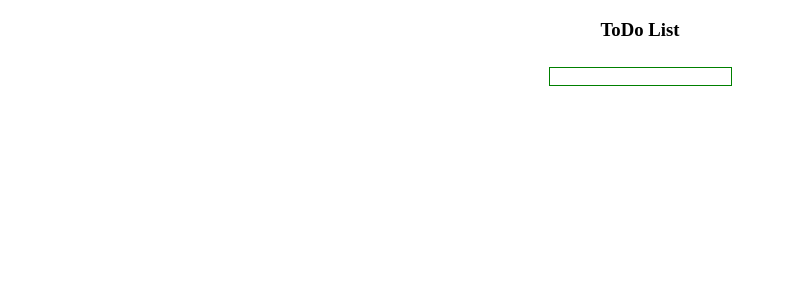
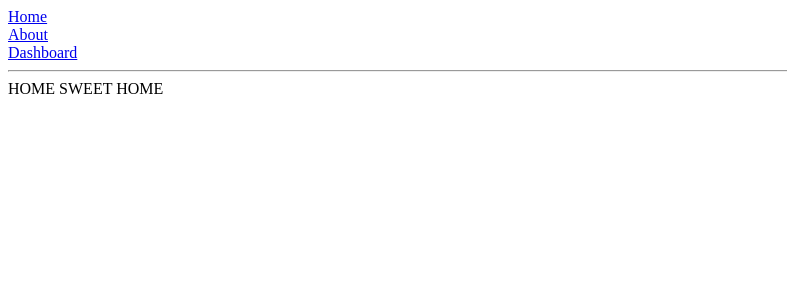
Before and after one commit to Marina8989/reactAppTest, a React (Create React App) app: page / in a window 1280 px wide. Shown: the top 300 px of the page, without its empty margins (0-787 px from the left). Built offline with nearby package versions, Linux system fonts and the light colour scheme.

Commit message:
react router parctice

```diff
--- a/package.json
+++ b/package.json
@@ -9,7 +9,9 @@
     "axios": "^0.21.4",
     "react": "^17.0.2",
     "react-dom": "^17.0.2",
+    "react-geolocation": "^1.0.4",
     "react-icons": "^4.2.0",
+    "react-navigator-geolocation": "^1.0.8",
     "react-router-dom": "^5.3.0",
     "react-scripts": "4.0.3",
     "styled-components": "^5.3.1",
--- a/src/App.js
+++ b/src/App.js
@@ -1,82 +1,45 @@
 import React from 'react';
-import styled from 'styled-components';
+import {BrowserRouter as Router, Switch, Route, Link} from 'react-router-dom';
 
-const Input = styled.input`
-    border: 1px solid green;
-    margin: .5rem 0;
-`
-const Container = styled.div`
-    margin: auto;
-    text-align: center;
-`
-
-class Form extends React.Component{
-    state={
-        inputValue: ''
-    }
-    handleChange = (e) => {
-      this.setState({inputValue: e.target.value})
-    }
-    handleSubmit = (e) => {
-      e.preventDefault();
-      this.props.handleSubmit(this.state.inputValue);
-      this.setState({inputValue: ''});
-    }
+class App extends React.Component{
     render(){
         return(
-            <form onSubmit={this.handleSubmit}>
-                <Input value={this.state.inputValue} onChange={this.handleChange} />
-            </form>
-        )
-    }
-}
+           <Router>
+               <div className='container'>
+                   <Link to='/'>Home</Link><br/>
+                   <Link to='/about'>About</Link><br/>
+                   <Link to='/dashboard'>Dashboard</Link><br/>
+               </div>
 
-const Button = (props) => {
-    return(
-        <button onClick={() => props.handleClick(props.item)}>{props.title}</button>
-    )
-}
+              <hr />
 
-class App extends React.Component{
-    state={
-        list: []
-    }
-    handleSubmit = (value) => {
-        const item = {
-            id: `${Math.random() * 20}`,
-            value,
-            toggle: false
-        }
-        const newList = [...this.state.list, item];
-        this.setState({list: newList});
-    }
-    handleClick = (item) => {
-      const newList = this.state.list.map(el => {
-          if(el === item) {
-             el.toggle = !el.toggle;
-          }
-          return el;
-      })
-      this.setState({list: newList});
-    }
-    render() {
-        console.log(this.state.list)
-        return(
-            <Container>
-              <h3>ToDo List</h3>
-              <Form handleSubmit={this.handleSubmit}/>
-              {this.state.list.map(item => {
-                  const {id, value} = item
-                  return(
-                      <div>
-                        <h5 key={id} className={this.state.list.toggle ? 'toggle' : ''}>{value}</h5>
-                        <Button title="toggle" handleClick={this.handleClick}/>
-                      </div>
-                  )
-              })}
-            </Container>
+              <Switch>
+                 <Route path='/' exact>
+                    <Home />
+                 </Route>
+                 <Route path='/about' exact>
+                    <About />
+                 </Route>
+                 <Route path='/dashboard' exact>
+                     <Dashboard />
+                 </Route>
+              </Switch>
+
+           </Router>
         )
     }
 }
 
 export default App
+
+function Home() {
+    return 'HOME SWEET HOME';
+}
+
+function About() {
+    return 'About mi vida';
+}
+
+function Dashboard() {
+    return 'Como se dice dashboard en Espanol?';
+}
--- a/src/index.css
+++ b/src/index.css
@@ -1,3 +1,9 @@
-.toggle{
-    color: tomato;
+*{
+    margin: 0;
+    padding: 0;
+    box-sizing: border-box;
 }
+.container{
+    display: flex;
+    justify-content:center;
+}
--- a/src/index.js
+++ b/src/index.js
@@ -1,6 +1,5 @@
 import React from 'react';
 import ReactDOM from 'react-dom';
 import App from './App';
-import './index.css';
 
 ReactDOM.render(<App />, document.getElementById('root'));
```
Also changed, not shown: 1 other file (tests, documents, lock files or other folders).
